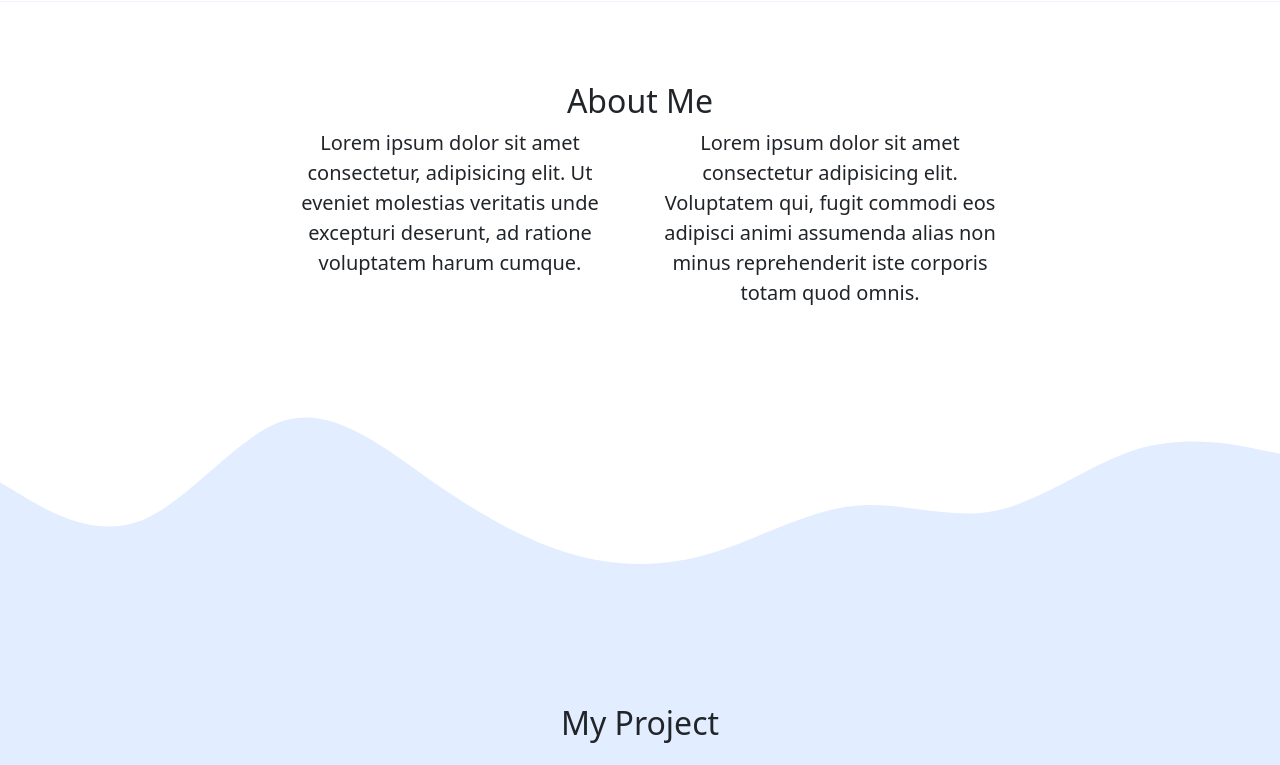
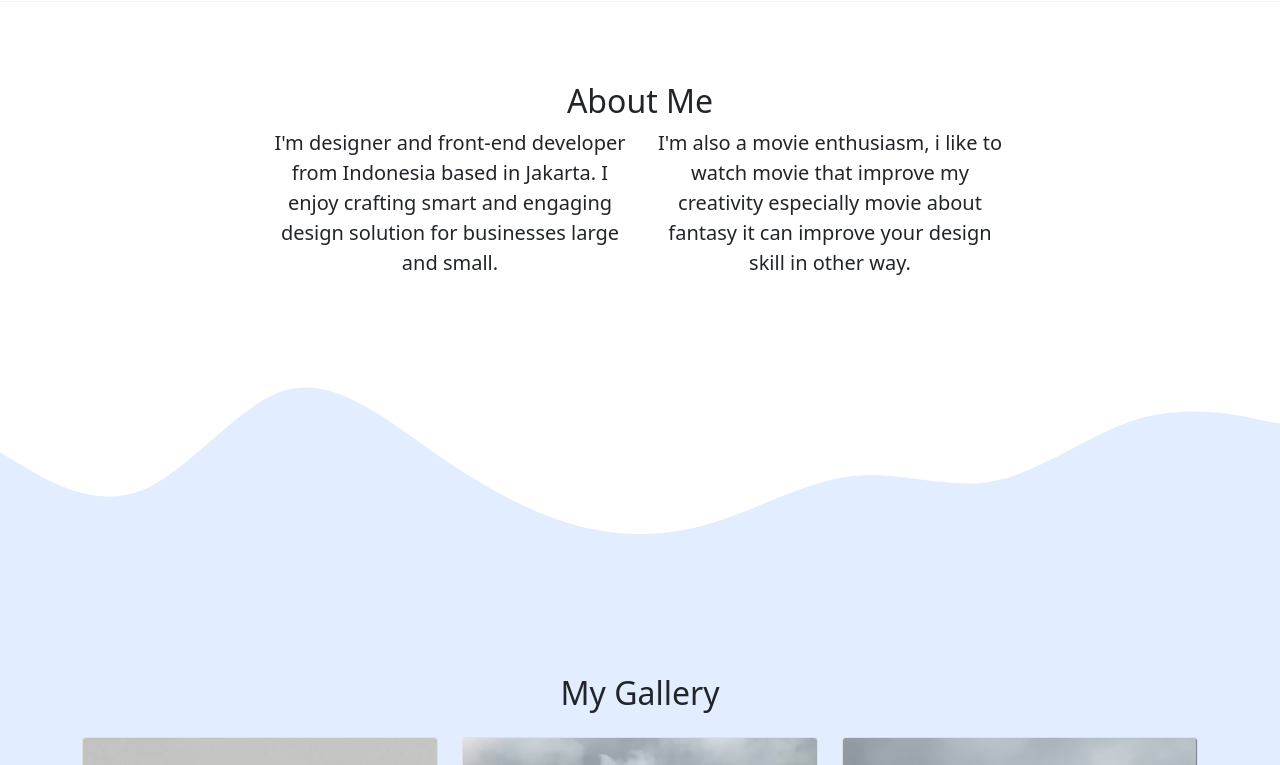
Before and after one commit to NoOneOnly/NoOneOnly.github.io, a plain HTML site: page index.html in a window 1280 px wide. Shown: the part 700-1465 px from the top of the page. Drawn offline with nearby package versions, Linux system fonts and the light colour scheme.

Commit message:
Mengubah isi dari About Me

```diff
--- a/index.html
+++ b/index.html
@@ -24,7 +24,7 @@
     <!-- Navbar -->
     <nav class="navbar navbar-expand-lg navbar-dark bg-primary shadow-sm fixed-top">
         <div class="container">
-            <a class="navbar-brand" href="#">Afaf Alfa Syauqi</a>
+            <a class="navbar-brand" href="#">Afaf Syauqi</a>
             <button class="navbar-toggler" type="button" data-bs-toggle="collapse" data-bs-target="#navbarNav"
                 aria-controls="navbarNav" aria-expanded="false" aria-label="Toggle navigation">
                 <span class="navbar-toggler-icon"></span>
@@ -76,12 +76,12 @@
             </div>
             <div class="row justify-content-center fs-5 text-center mb-3">
                 <div class="col-md-4">
-                    <p>Lorem ipsum dolor sit amet consectetur, adipisicing elit. Ut eveniet molestias veritatis unde
-                        excepturi deserunt, ad ratione voluptatem harum cumque.</p>
+                    <p>I'm designer and front-end developer from Indonesia based in Jakarta. I enjoy crafting smart and
+                        engaging design solution for businesses large and small.</p>
                 </div>
                 <div class="col-md-4">
-                    <p>Lorem ipsum dolor sit amet consectetur adipisicing elit. Voluptatem qui, fugit commodi eos
-                        adipisci animi assumenda alias non minus reprehenderit iste corporis totam quod omnis.</p>
+                    <p>I'm also a movie enthusiasm, i like to watch movie that improve my creativity especially movie
+                        about fantasy it can improve your design skill in other way.</p>
                 </div>
             </div>
         </div>
@@ -99,7 +99,7 @@
         <div class="container">
             <div class="row text-center mb-3">
                 <div class="col">
-                    <h2>My Project</h2>
+                    <h2>My Gallery</h2>
                 </div>
             </div>
             <div class="row justify-content-center">
```
